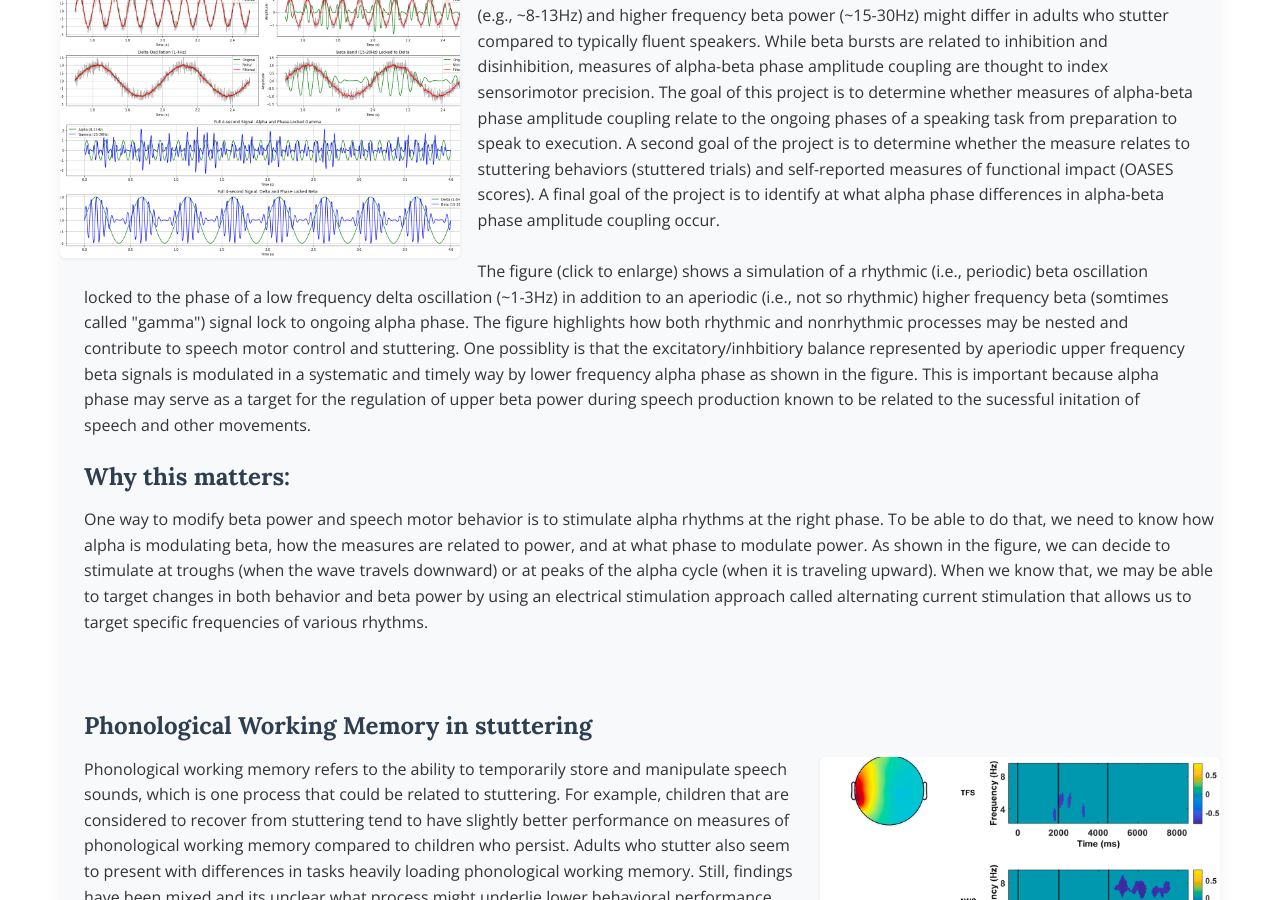
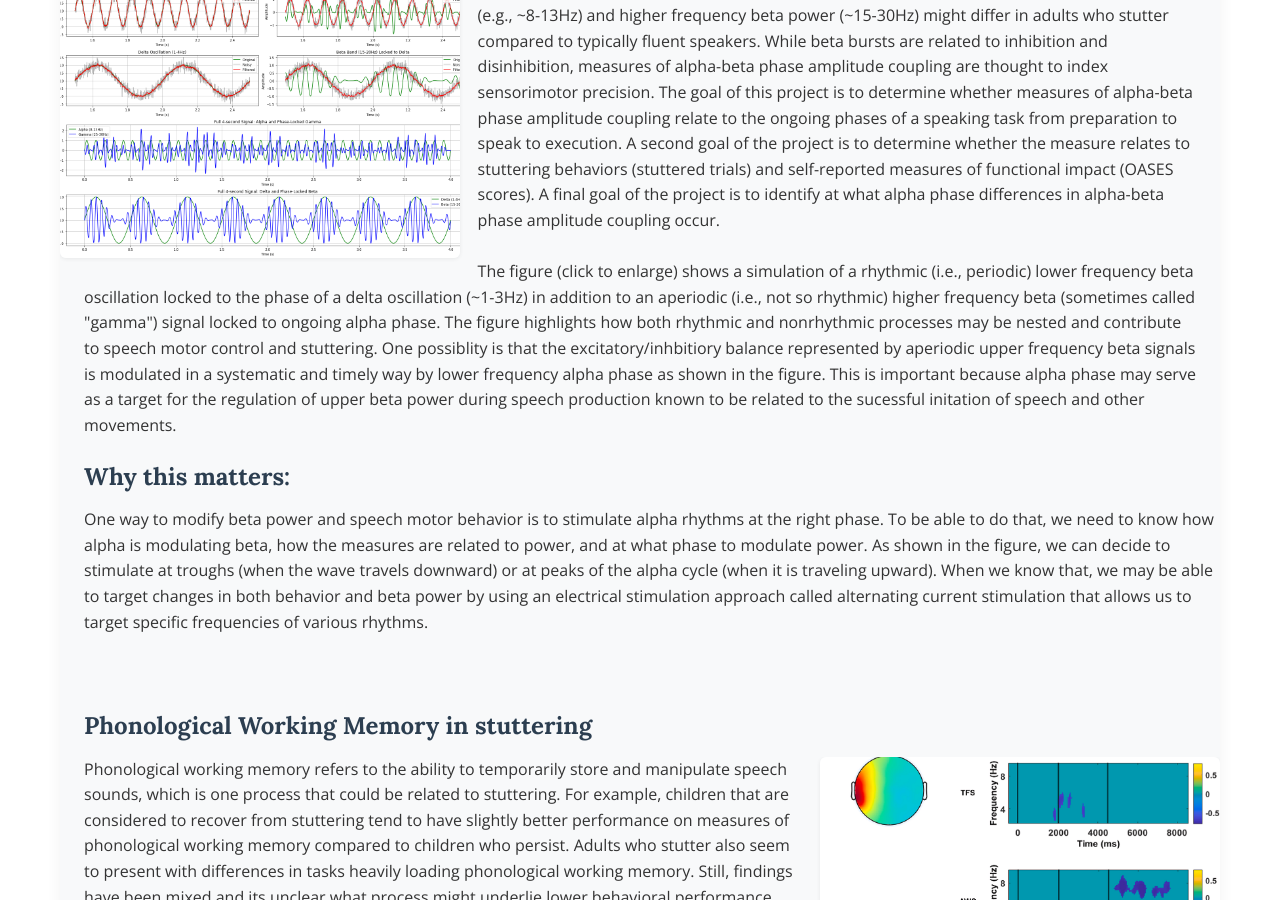
Before and after one commit to albowers/enl_website, a Jekyll site: the page projects.html, which Jekyll copies as it is, in a window 1280 px wide and 900 px high, scrolled down 2160 px. Built offline with Jekyll 4.4.1, drawn with Linux system fonts in a browser that asks for light colours.

Commit message:
Update projects.html

```diff
--- a/projects.html
+++ b/projects.html
@@ -225,7 +225,7 @@
           <p>
             This project explores how transient links between the phase of lower frequnecy alpha rhythms (e.g., ~8-13Hz) and higher frequency beta power (~15-30Hz) might differ in adults who stutter compared to typically fluent speakers. While beta bursts are related to inhibition and disinhibition, measures of alpha-beta phase amplitude coupling are thought to index sensorimotor precision. The goal of this project is to determine whether measures of alpha-beta phase amplitude coupling relate to the ongoing phases of a speaking task from preparation to speak to execution. A second goal of the project is to determine whether the measure relates to stuttering behaviors (stuttered trials) and self-reported measures of functional impact (OASES scores). A final goal of the project is to identify at what alpha phase differences in alpha-beta phase amplitude coupling occur.
             <br><br>
-            The figure (click to enlarge) shows a simulation of a rhythmic (i.e., periodic) beta oscillation locked to the phase of a low frequency delta oscillation (~1-3Hz) in addition to an aperiodic (i.e., not so rhythmic) higher frequency beta (somtimes called "gamma") signal lock to ongoing alpha phase. The figure highlights how both rhythmic and nonrhythmic processes may be nested and contribute to speech motor control and stuttering. One possiblity is that the excitatory/inhbitiory balance represented by aperiodic upper frequency beta signals is modulated in a systematic and timely way by lower frequency alpha phase as shown in the figure. This is important because alpha phase may serve as a target for the regulation of upper beta power during speech production known to be related to the sucessful initation of speech and other movements.
+            The figure (click to enlarge) shows a simulation of a rhythmic (i.e., periodic) lower frequency beta oscillation locked to the phase of a delta oscillation (~1-3Hz) in addition to an aperiodic (i.e., not so rhythmic) higher frequency beta (sometimes called "gamma") signal locked to ongoing alpha phase. The figure highlights how both rhythmic and nonrhythmic processes may be nested and contribute to speech motor control and stuttering. One possiblity is that the excitatory/inhbitiory balance represented by aperiodic upper frequency beta signals is modulated in a systematic and timely way by lower frequency alpha phase as shown in the figure. This is important because alpha phase may serve as a target for the regulation of upper beta power during speech production known to be related to the sucessful initation of speech and other movements.
           </p>
 
 <h4 class="why-matters-heading">Why this matters:</h4>
```
